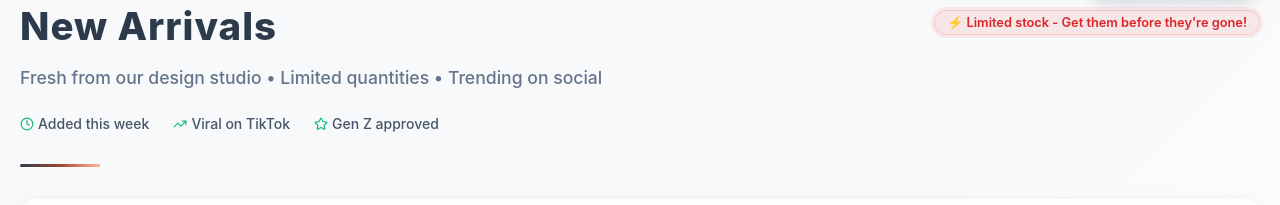
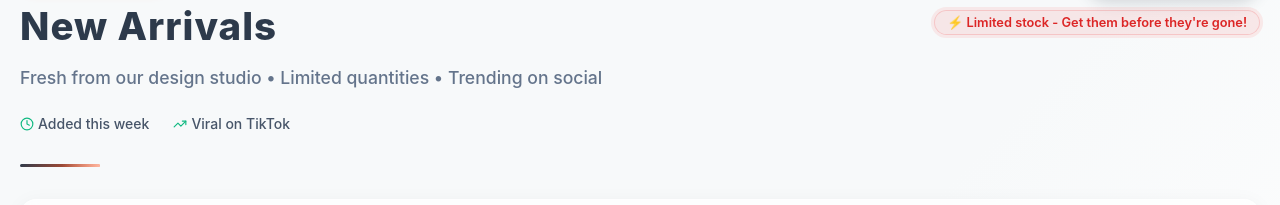
Before and after one commit to shamtarani05/shinarawear, a React (Vite) app in the folder frontend/: page / in a window 1280 px wide. Shown: the part 859-1064 px from the top of the page. Built offline with nearby package versions, Linux system fonts and the light colour scheme; no server answers.

Commit message:
update css and cta

```diff
--- a/frontend/src/components/NewArrivalProducts.jsx
+++ b/frontend/src/components/NewArrivalProducts.jsx
@@ -68,10 +68,6 @@ const NewArrivalProducts = () => {
             <div className={styles.valueProp}>
               <TrendingUp size={14} />
               <span>Viral on TikTok</span>
-            </div>
-            <div className={styles.valueProp}>
-              <Star size={14} />
-              <span>Gen Z approved</span>
             </div>
           </div>
         </div>
```
